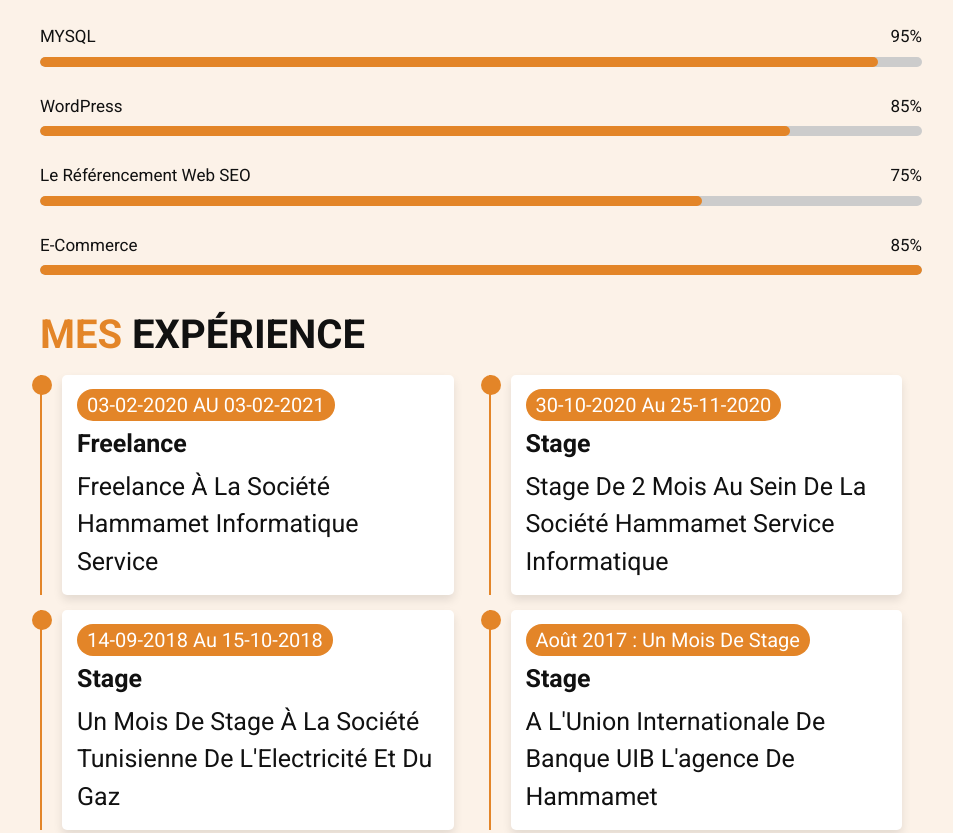
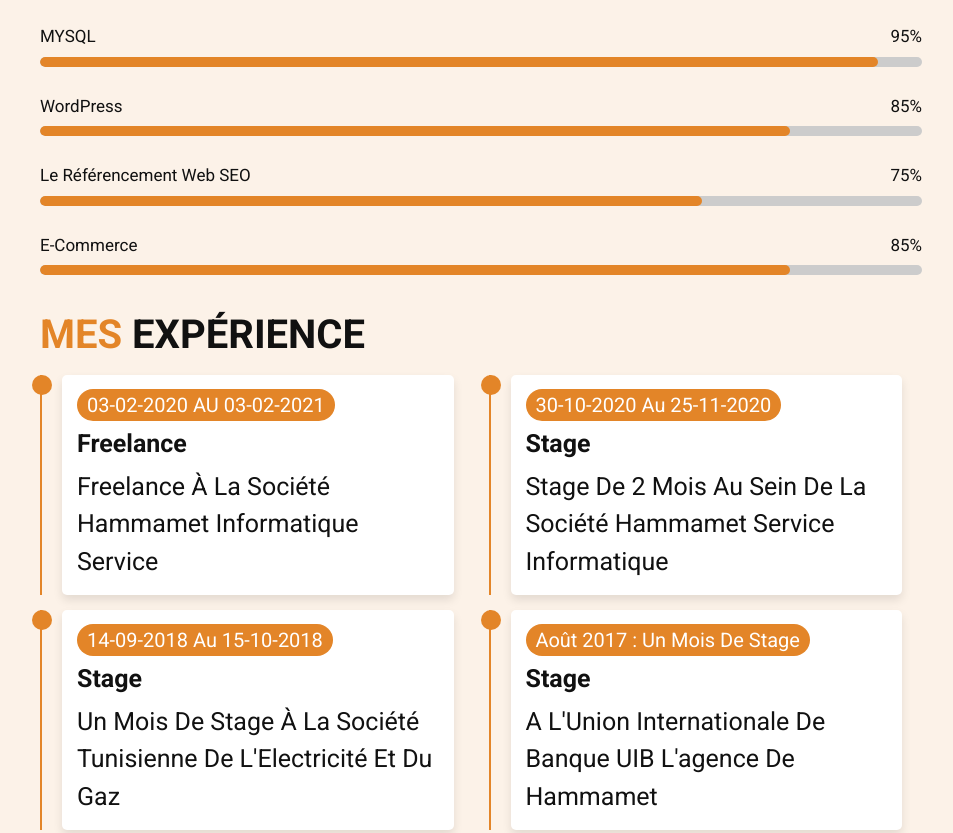
Before and after one commit to amelsghairi/portfolio, a plain HTML site: page index.html in a window 1280 px wide. Shown: the part 1868-2701 px from the top of the page, without its empty margins (309-1262 px from the left). Drawn offline with Linux system fonts and the light colour scheme; a web font is replaced by a local one.

Commit message:
Update style.css

```diff
--- a/css/style.css
+++ b/css/style.css
@@ -381,6 +381,10 @@ border-radius: 50rem;
     width: 75%;
 
 }
+.about .row-2 .skills .progress:nth-child(9) .bar span{
+    width: 85%;
+
+}
 /* about end */
 /* experience start */
 .experience .box-container{
```
